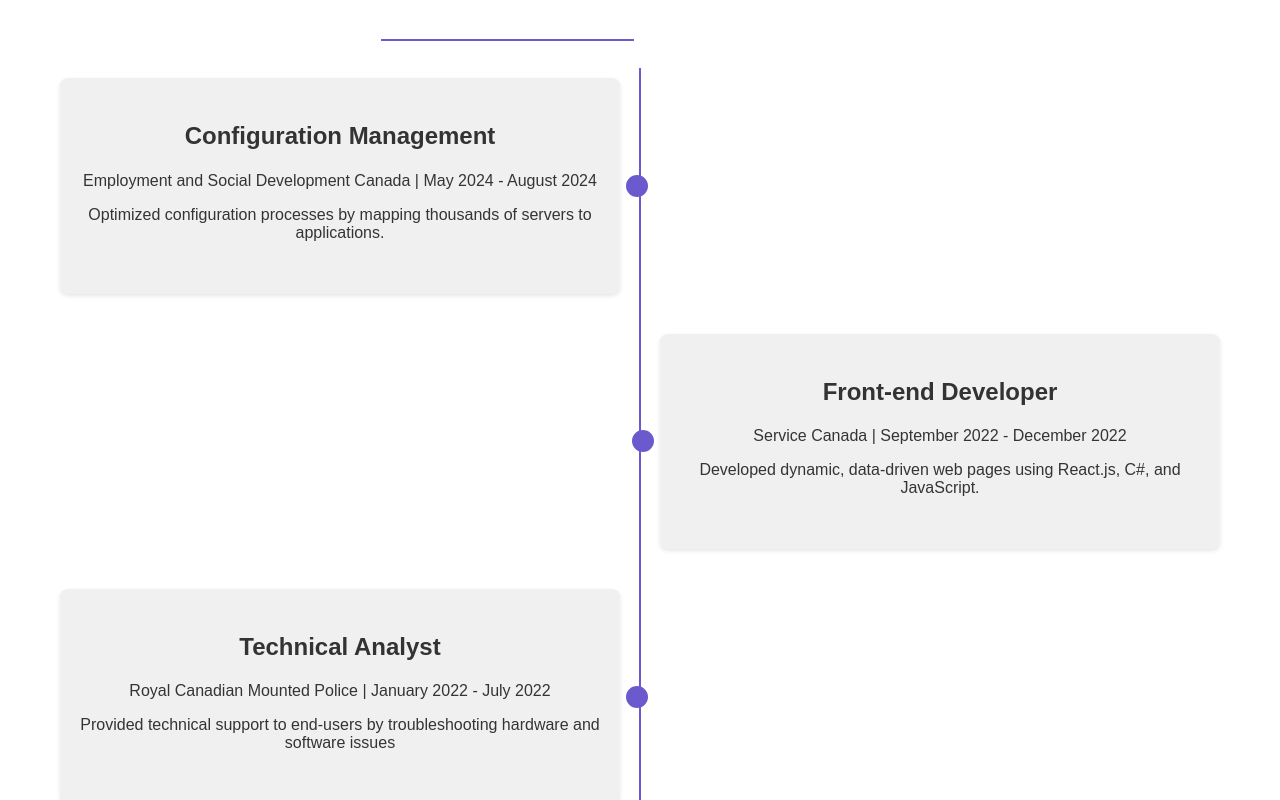
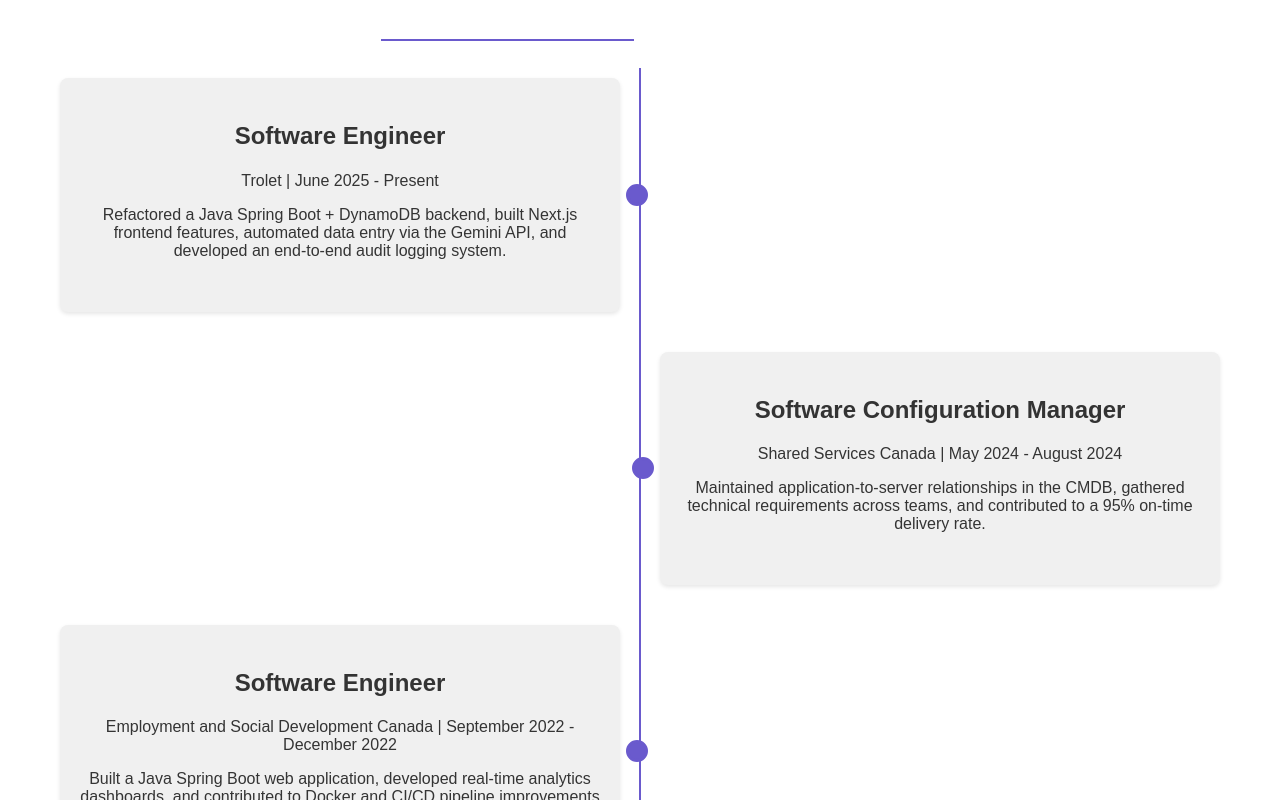
Before and after one commit to SenoussiAl/Portfolio-Website, a React (Create React App) app in the folder my-portfolio/: page / in a window 1280 px wide. Shown: the part 1460-2260 px from the top of the page. Built offline with nearby package versions, Linux system fonts and the light colour scheme; the HTML template or start-up script is replaced by a standard one.

Commit message:
Update experience and education entries in Experience.js

```diff
--- a/my-portfolio/src/components/Experience.js
+++ b/my-portfolio/src/components/Experience.js
@@ -9,34 +9,34 @@
 
     const experiences = [
         {
-            title: "Configuration Management",
-            organization: "Employment and Social Development Canada",
-            date: "May 2024 - August 2024",
-            description: "Optimized configuration processes by mapping thousands of servers to applications.",
+            title: "Software Engineer",
+            organization: "Trolet",
+            date: "June 2025 - Present",
+            description: "Refactored a Java Spring Boot + DynamoDB backend, built Next.js frontend features, automated data entry via the Gemini API, and developed an end-to-end audit logging system.",
             position: "left"
         },
         {
-            title: "Front-end Developer",
-            organization: "Service Canada",
-            date: "September 2022 - December 2022",
-            description: "Developed dynamic, data-driven web pages using React.js, C#, and JavaScript.",
+            title: "Software Configuration Manager",
+            organization: "Shared Services Canada",
+            date: "May 2024 - August 2024",
+            description: "Maintained application-to-server relationships in the CMDB, gathered technical requirements across teams, and contributed to a 95% on-time delivery rate.",
             position: "right"
         },
         {
-            title: "Technical Analyst",
-            organization: "Royal Canadian Mounted Police",
-            date: "January 2022 - July 2022",
-            description: "Provided technical support to end-users by troubleshooting hardware and software issues",
+            title: "Software Engineer",
+            organization: "Employment and Social Development Canada",
+            date: "September 2022 - December 2022",
+            description: "Built a Java Spring Boot web application, developed real-time analytics dashboards, and contributed to Docker and CI/CD pipeline improvements on Google Cloud.",
             position: "left"
         },
     ];
 
     const educations = [
         {
-            degree: "Bachelor of Software Engineering",
+            degree: "Bachelor of Applied Science in Software Engineering",
             institution: "University of Ottawa",
             date: "2020 - 2025",
-            description: "Relevant courses: Data Structures, Algorithms, Web Development",
+            description: "Relevant courses: Data Structures, Algorithms, Web Development, Software Design, CI/CD, and Agile Methodology.",
             position: "left"
         },
     ];
@@ -60,7 +60,6 @@
                 </button>
             </div>
 
-
             <div className="timeline" ref={timelineRef}>
                 {(activeTab === 'experience' ? experiences : educations).map((item, index) => (
                     <div
```
